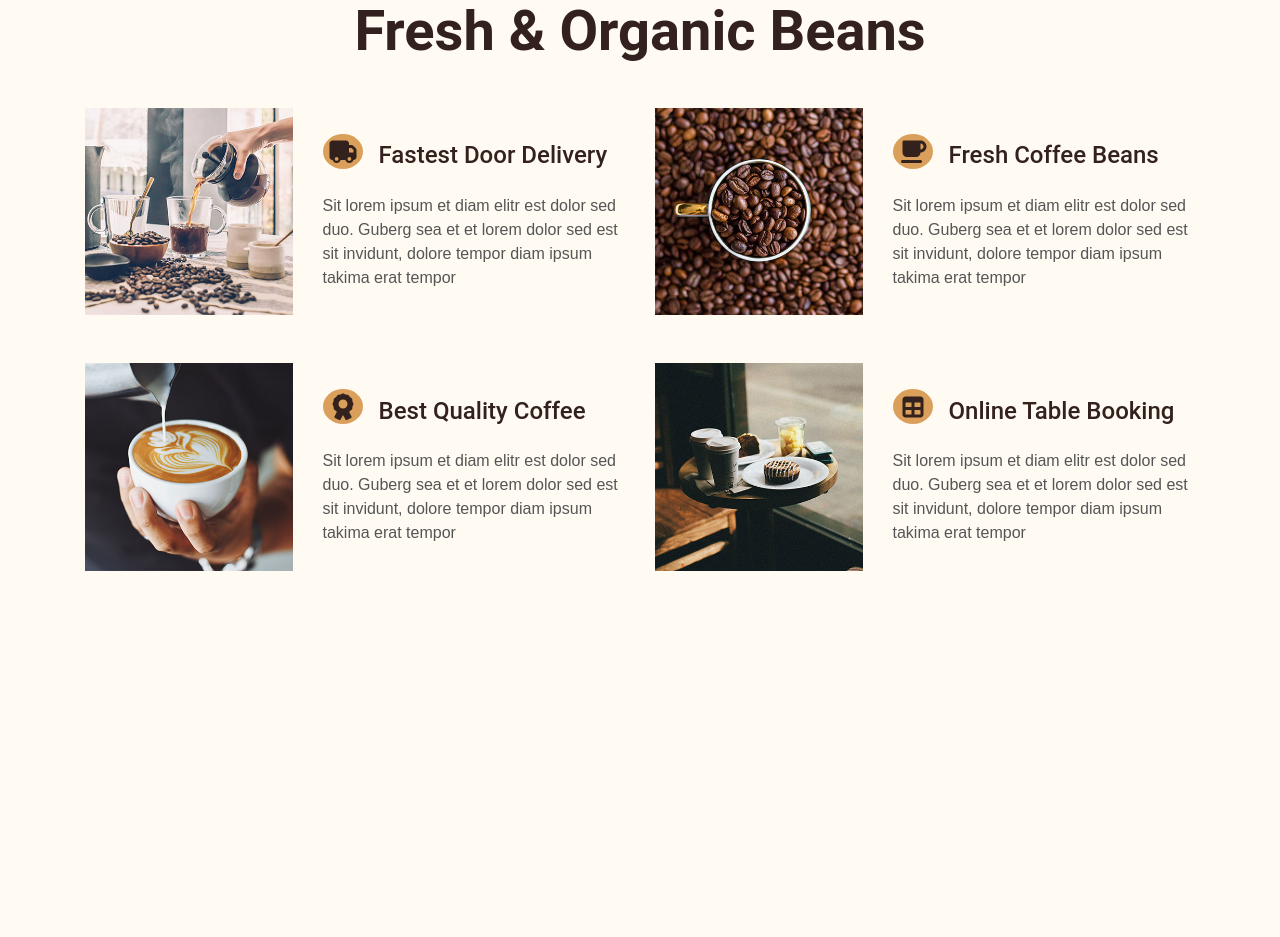
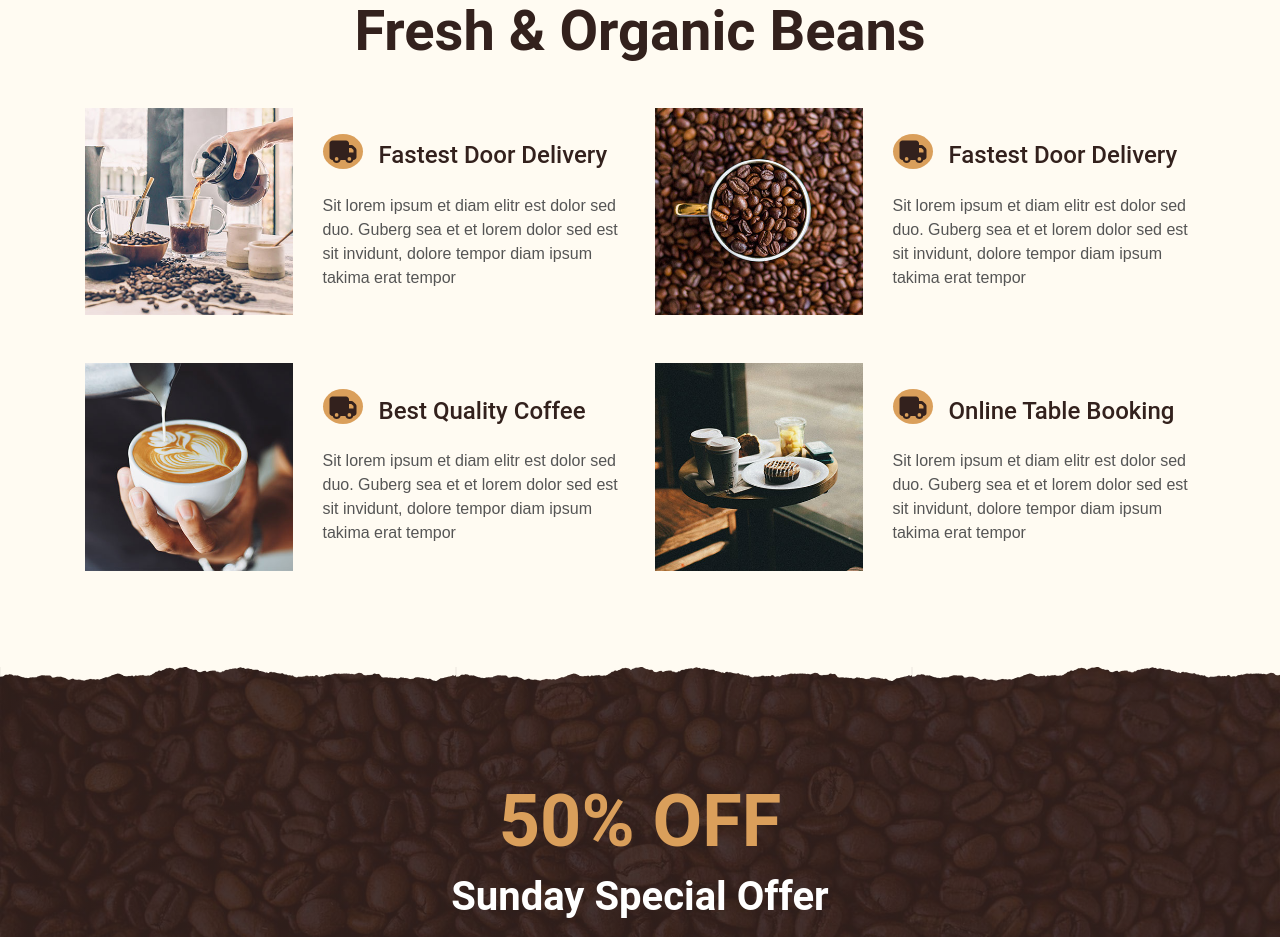
Before and after one commit to danialmousavi/Next-Coffee, a Next.js app: page / in a window 1280 px wide. Shown: the part 1860-2797 px from the top of the page. Before the commit the page ends 2479 px from the top, so only its background shows below. Built offline with nearby package versions, Linux system fonts and the light colour scheme; data requests are answered from the project's data file.

Commit message:
get services from sever and show offer module

```diff
--- a/components/templates/Index/Offer.js
+++ b/components/templates/Index/Offer.js
@@ -2,6 +2,20 @@ import React from 'react'
 
 export default function Offer() {
   return (
-    <div>Offer</div>
+    <div class="offer container-fluid my-5 py-5 text-center position-relative overlay-top overlay-bottom">
+        <div class="container py-5">
+            <h1 class="display-3 text-primary mt-3">50% OFF</h1>
+            <h1 class="text-white mb-3">Sunday Special Offer</h1>
+            <h4 class="text-white font-weight-normal mb-4 pb-3">Only for Sunday from 1st Jan to 30th Jan 2045</h4>
+            <form class="form-inline justify-content-center mb-4">
+                <div class="input-group">
+                    <input type="text" class="form-control p-4" placeholder="Your Email" style={{height:"60px"}}/>
+                    <div class="input-group-append">
+                        <button class="btn btn-primary font-weight-bold px-4" type="submit">Join</button>
+                    </div>
+                </div>
+            </form>
+        </div>
+    </div>
   )
 }
--- a/components/templates/Index/Services.js
+++ b/components/templates/Index/Services.js
@@ -1,7 +1,9 @@
 import ServiceItem from '@/components/modules/ServiceItem/ServiceItem'
 import React from 'react'
 
-export default function Services() {
+export default function Services({services}) {
+    console.log(services);
+
   return (
      <div className="container-fluid pt-5">
         <div className="container">
@@ -10,18 +12,11 @@ export default function Services() {
                 <h1 className="display-4">Fresh & Organic Beans</h1>
             </div>
             <div className="row">
-                <ServiceItem img="/img/service-1.jpg" title="Fastest Door Delivery" icon="faTruck" desc="Sit lorem ipsum et diam elitr est dolor sed duo. Guberg sea et et
-            lorem dolor sed est sit invidunt, dolore tempor diam ipsum takima
-            erat tempor"/>
-                <ServiceItem img="/img/service-2.jpg" title="Fresh Coffee Beans" icon="faCoffee" desc="Sit lorem ipsum et diam elitr est dolor sed duo. Guberg sea et et
-            lorem dolor sed est sit invidunt, dolore tempor diam ipsum takima
-            erat tempor"/>
-            <ServiceItem img="/img/service-3.jpg" title="Best Quality Coffee" icon="faAward" desc="Sit lorem ipsum et diam elitr est dolor sed duo. Guberg sea et et
-            lorem dolor sed est sit invidunt, dolore tempor diam ipsum takima
-            erat tempor"/>
-            <ServiceItem img="/img/service-4.jpg" title="Online Table Booking" icon="faTable" desc="Sit lorem ipsum et diam elitr est dolor sed duo. Guberg sea et et
-            lorem dolor sed est sit invidunt, dolore tempor diam ipsum takima
-            erat tempor"/>
+                {services.map(service=>(
+
+                <ServiceItem key={service.id} img={service.img} title={service.title} icon="faTruck" desc={service.desc}/>
+                ))}
+
             </div>
         </div>
     </div>
--- a/data/db.json
+++ b/data/db.json
@@ -5,7 +5,7 @@
       "title": "Black Coffee",
       "desc": "Sit lorem ipsum et diam elitr est dolor sed duo guberg sea et et lorem dolor",
       "price": 8,
-      "img": "/images/menu-1.jpg",
+      "img": "/img/menu-1.jpg",
       "off": 0
     },
     {
@@ -13,7 +13,7 @@
       "title": "Chocolete Coffee",
       "desc": "Sit lorem ipsum et diam elitr est dolor sed duo guberg sea et et lorem dolor",
       "price": 7,
-      "img": "/images/menu-2.jpg",
+      "img": "/img/menu-2.jpg",
       "off": 0
     }
   ],
@@ -22,16 +22,30 @@
     {
       "id": 1,
       "title": "Fastest Door Delivery",
-      "img": "/images/service-1.jpg",
+      "img": "/img/service-1.jpg",
       "desc": "Sit lorem ipsum et diam elitr est dolor sed duo. Guberg sea et et lorem dolor sed est sit invidunt, dolore tempor diam ipsum takima erat tempor",
       "icon": "faTruck"
     },
     {
       "id": 2,
       "title": "Fastest Door Delivery",
-      "img": "/images/service-2.jpg",
+      "img": "/img/service-2.jpg",
       "desc": "Sit lorem ipsum et diam elitr est dolor sed duo. Guberg sea et et lorem dolor sed est sit invidunt, dolore tempor diam ipsum takima erat tempor",
       "icon": "faCoffee"
+    },
+    {
+      "id": 3,
+      "title": "Best Quality Coffee",
+      "img": "/img/service-3.jpg",
+      "desc": "Sit lorem ipsum et diam elitr est dolor sed duo. Guberg sea et et lorem dolor sed est sit invidunt, dolore tempor diam ipsum takima erat tempor",
+      "icon": "faAward"
+    },
+    {
+      "id": 4,
+      "title": "Online Table Booking",
+      "img": "/img/service-4.jpg",
+      "desc": "Sit lorem ipsum et diam elitr est dolor sed duo. Guberg sea et et lorem dolor sed est sit invidunt, dolore tempor diam ipsum takima erat tempor",
+      "icon": "faTable"
     }
   ],
 
--- a/package.json
+++ b/package.json
@@ -6,7 +6,8 @@
     "dev": "next dev",
     "build": "next build",
     "start": "next start",
-    "lint": "next lint"
+    "lint": "next lint",
+    "server":"json-server --watch ./data/db.json -p 4000 "
   },
   "dependencies": {
     "@fortawesome/fontawesome-svg-core": "^7.0.0",
--- a/pages/index.js
+++ b/pages/index.js
@@ -1,14 +1,27 @@
 import About from '@/components/templates/Index/About'
+import Offer from '@/components/templates/Index/Offer'
 import Services from '@/components/templates/Index/Services'
 import Slider from '@/components/templates/Index/Slider'
 import React from 'react'
 
-export default function index() {
+export default function index({data}) {
   return (
     <>
       <Slider/>
       <About/>
-      <Services/>
+      <Services services={data.services}/>
+      <Offer/>
     </>
   )
 }
+export async function getStaticProps(){
+  const res=await fetch("http://localhost:4000/services")
+  const services= await res.json();
+  return {
+    props:{
+      data:{
+        services
+      }
+    }
+  }
+}
```
Also changed, not shown: 1 other file (tests, documents, lock files or other folders).
